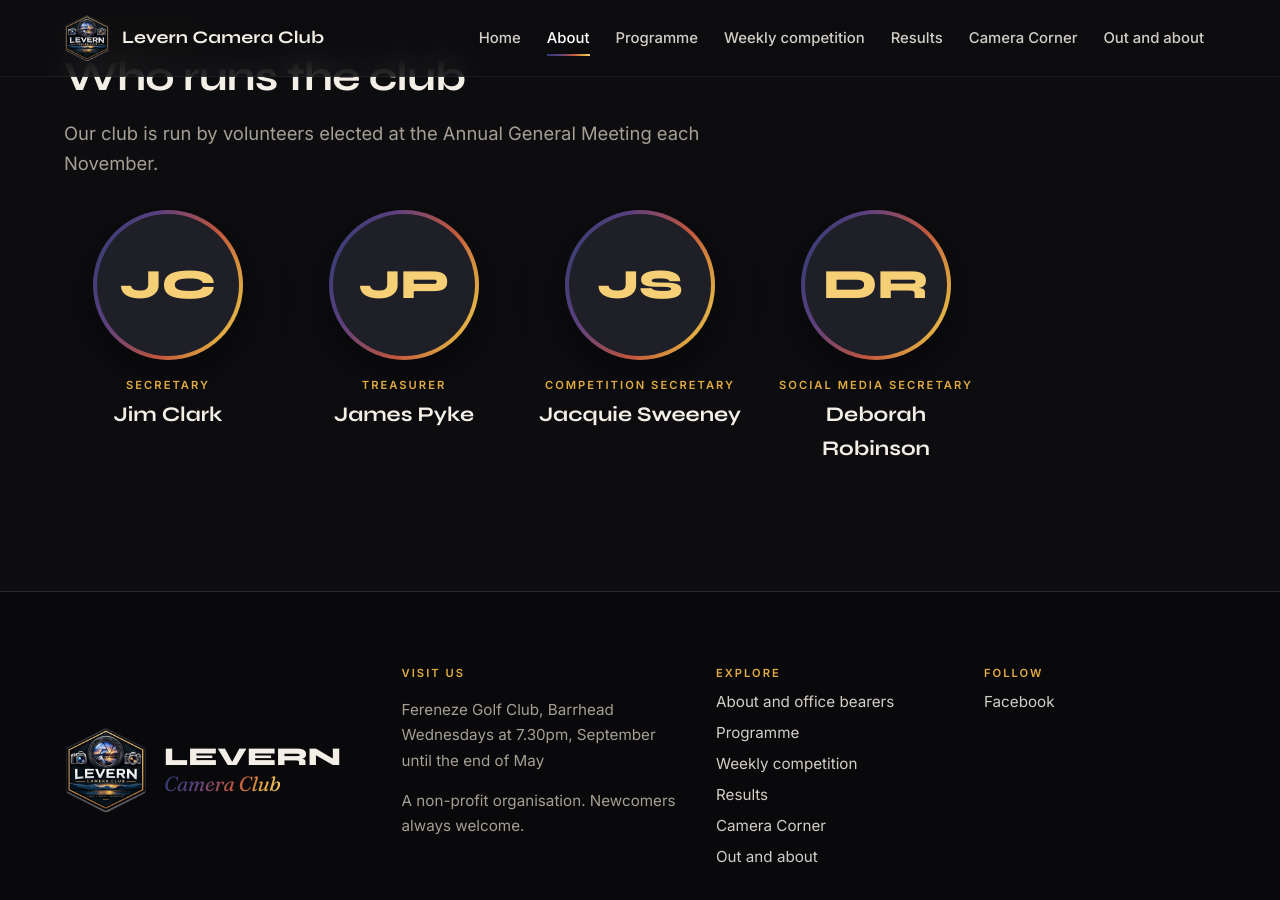
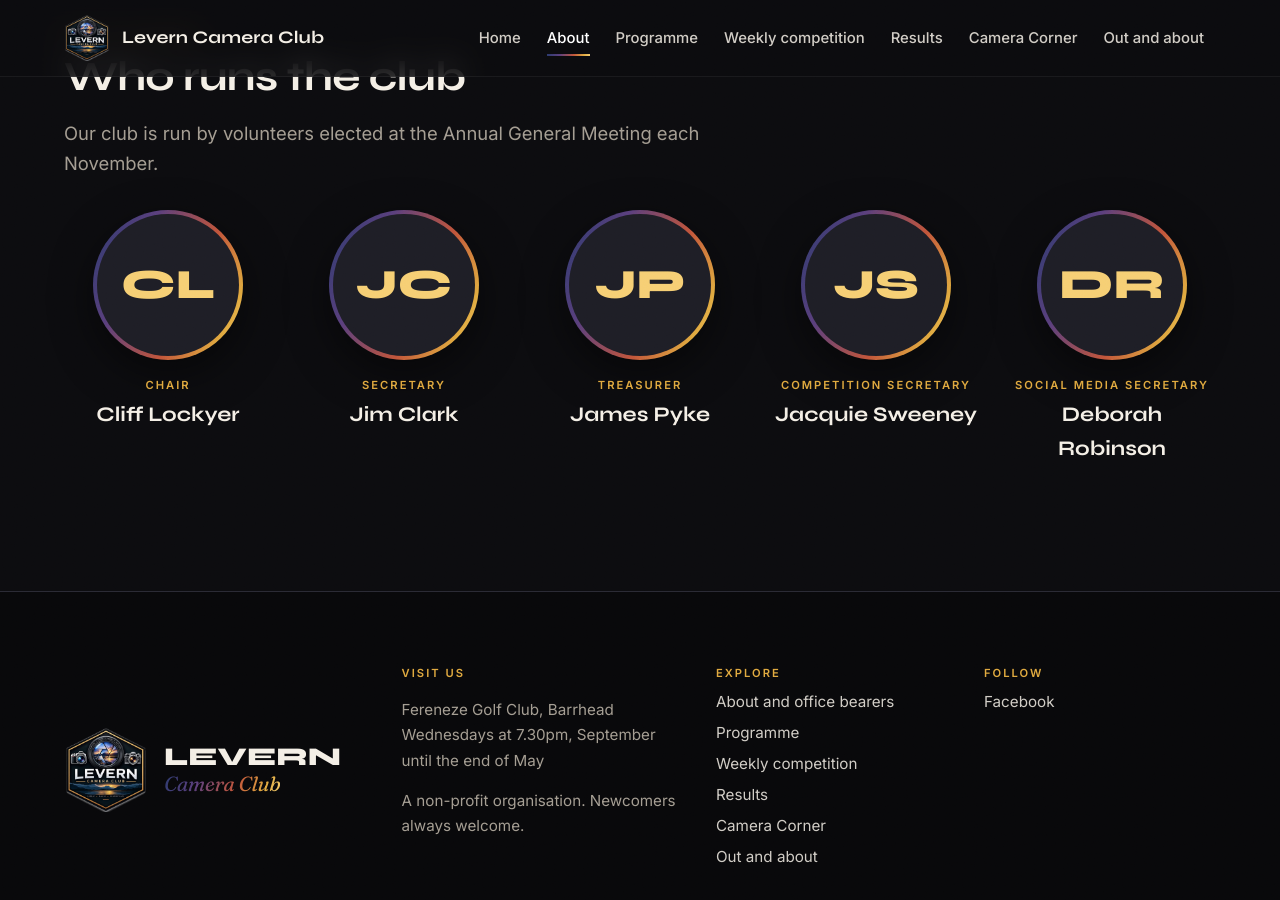
Before and after one commit to grantfitfuel/levern-camera-club, a Jekyll site: the page built from about.html, in a window 1280 px wide and 900 px high, scrolled down 1154 px. Built offline with Jekyll 4.4.1, drawn with Linux system fonts in a browser that asks for light colours.

Commit message:
Add Cliff Lockyer as Chair
Co-Authored-By: Claude Opus 5.5 <noreply@anthropic.com>
Claude-Session: https://claude.ai/code/session_012PBygZKZRm7fLhazHccoH4

```diff
--- a/_data/committee.yml
+++ b/_data/committee.yml
@@ -1,6 +1,6 @@
 intro: Our club is run by volunteers elected at the Annual General Meeting each November.
 people:
-  - { role: Chair, name: "", photo: "", contact: "" }
+  - { role: Chair, name: "Cliff Lockyer", photo: "", contact: "" }
   - { role: Secretary, name: "Jim Clark", photo: "", contact: "" }
   - { role: Treasurer, name: "James Pyke", photo: "", contact: "" }
   - { role: Competition Secretary, name: "Jacquie Sweeney", photo: "", contact: "" }
```
